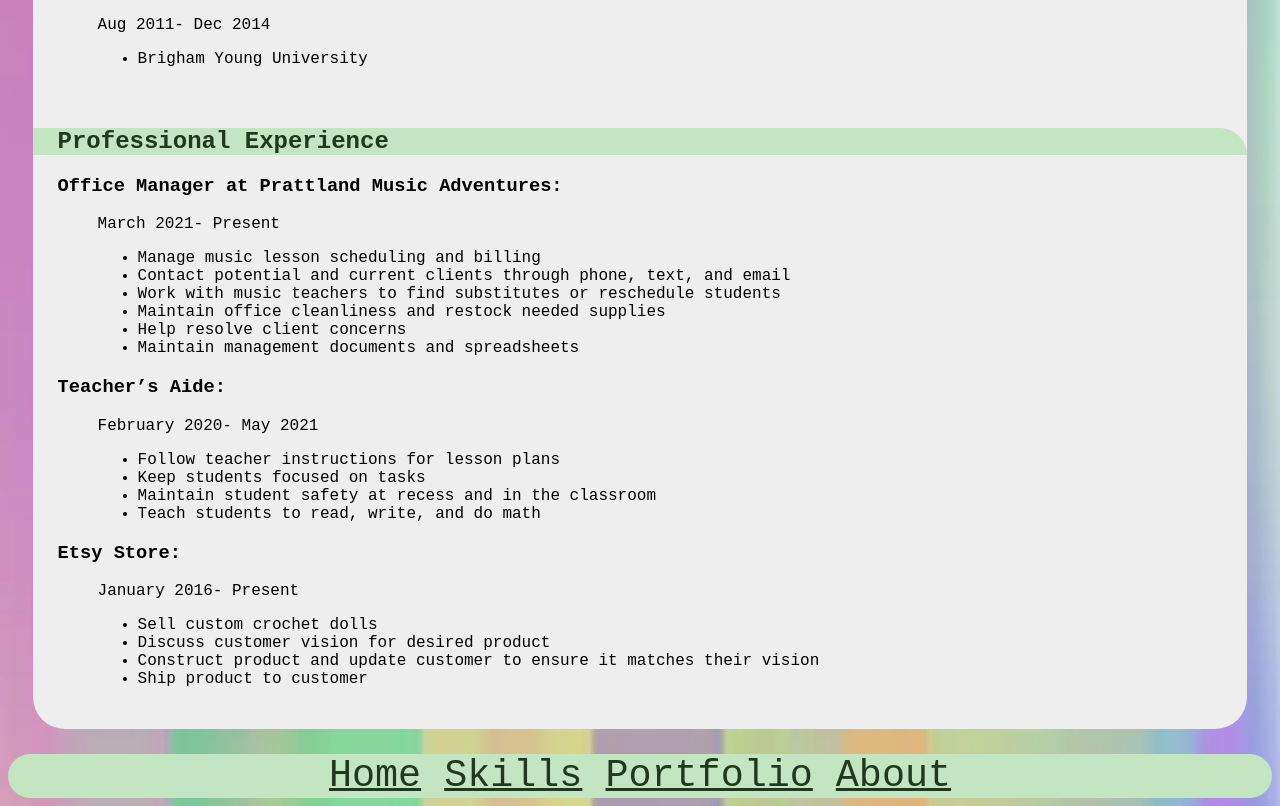
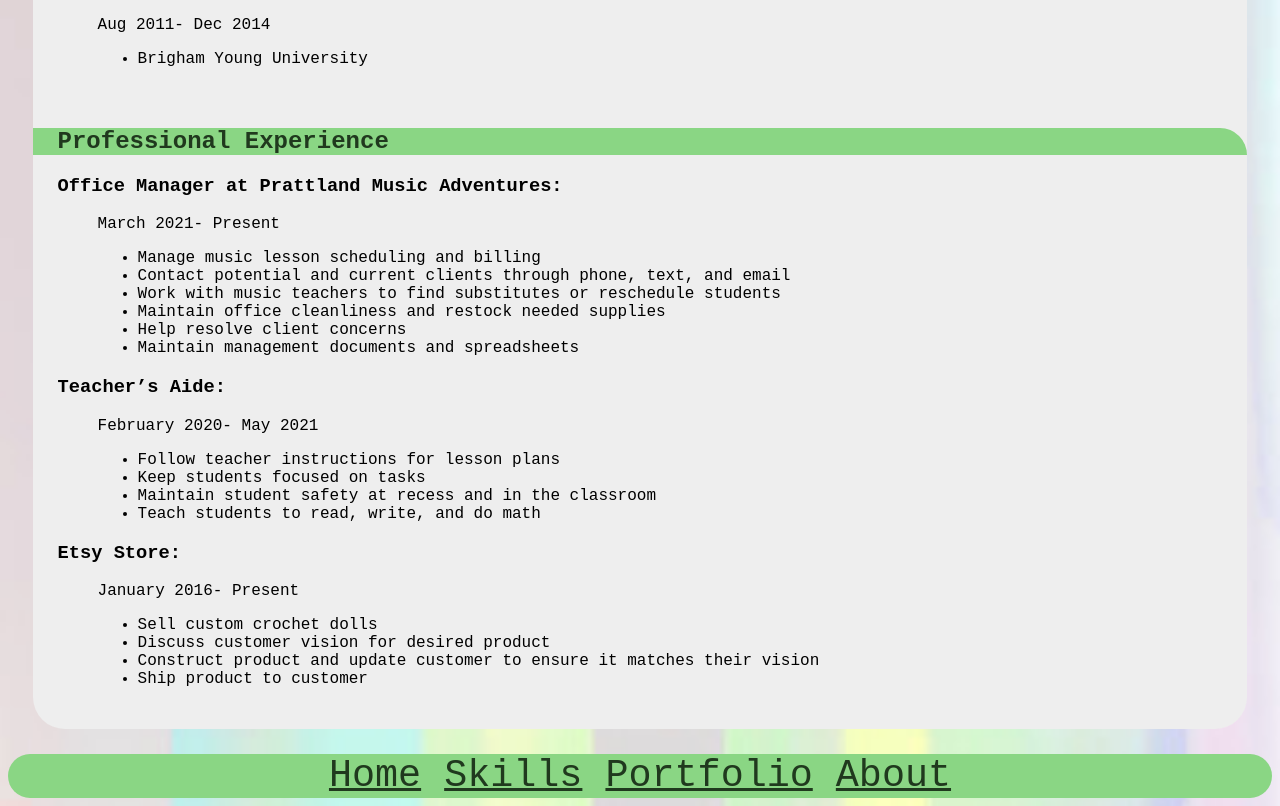
Before and after one commit to flyingfletch/Resume, a plain HTML site: page pages/index.html in a window 1280 px wide. Shown: the part 860-1666 px from the top of the page. Drawn offline with Linux system fonts and the light colour scheme.

Commit message:
Fixed background image to .jpg and messed around with the footer

```diff
--- a/pages/css/style.css
+++ b/pages/css/style.css
@@ -2,8 +2,8 @@
     font-family: 'Courier New', Courier, monospace;
 }
 body {
-    background-color: #6dc066;
-    background-image: url(../../images/rainbowbackground.webp);
+    background-color: #eeeeee;
+    background-image: url(../../images/rainbowbackground.jpg);
     background-position: center center;
     background-repeat: no-repeat;
     background-attachment: fixed;
@@ -16,17 +16,18 @@ header {
 h1, .header {
     float: right;
     min-width: 70%;
+    max-width: 60px;
     text-align: center;
     margin-right: 2%;
 }
 h1 {
     font-size: 6vw;
     border-top-right-radius: 2em;
-    background-color: #c4e5c1;
+    background-color: #8ad684;
     color: #20391e;
 }
 nav {
-    background-color: #c4e5c1;
+    background-color: #8ad684;
     border-radius: 2em;
     font-size: 3vw;
     color: #20391e;
@@ -50,7 +51,7 @@ article {
     margin-bottom: 2%;
 }
 h2 {
-    background-color: #c4e5c1;
+    background-color: #8ad684;
     color: #20391e;
     border-top-right-radius: 2em;
     padding-left: 2%;
@@ -109,4 +110,9 @@ table img {
 }
 footer {
     text-align: center;
+    position: static;
+    width: 100%;
+    right: 20vw;
+    bottom: 1vw;
+    left: 20vw;
 }
```
Also changed, not shown: images/rainbowbackground.jpg (added), images/rainbowbackground.webp (deleted).
